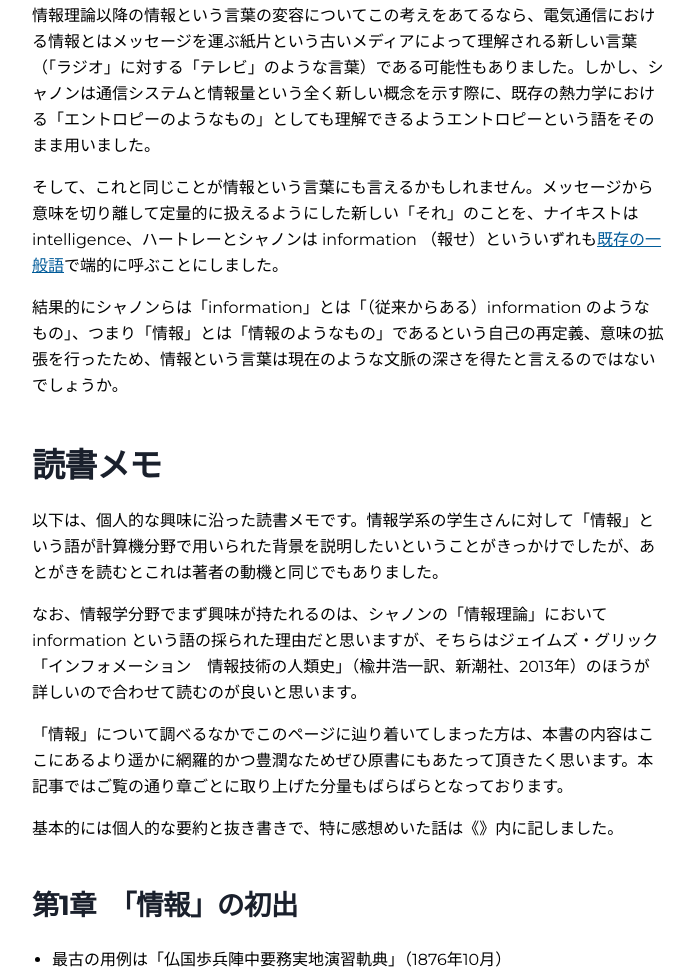
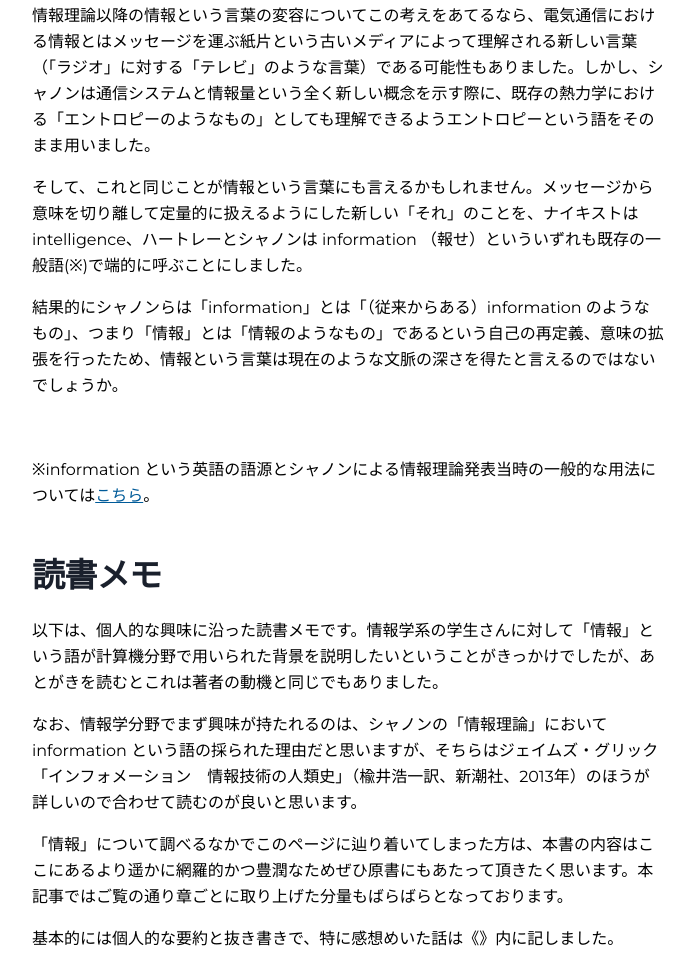
Before and after one commit to sosuisen/sosuisen-site, a Gatsby site: page /2022-02-16-what-is-information/ in a window 1280 px wide. Shown: the part 3119-4088 px from the top of the page, without its empty margins (292-986 px from the left). Built offline with nearby package versions, Linux system fonts and the light colour scheme; Gatsby itself is replaced by a stand-in of ours; some packages are replaced by stand-ins of ours.

Commit message:
fix: 2022-02-16-what-is-information

```diff
--- a/content/blog/2022-02-16-what-is-information.md
+++ b/content/blog/2022-02-16-what-is-information.md
@@ -64,10 +64,13 @@
 
 情報理論以降の情報という言葉の変容についてこの考えをあてるなら、電気通信における情報とはメッセージを運ぶ紙片という古いメディアによって理解される新しい言葉（「ラジオ」に対する「テレビ」のような言葉）である可能性もありました。しかし、シャノンは通信システムと情報量という全く新しい概念を示す際に、既存の熱力学における「エントロピーのようなもの」としても理解できるようエントロピーという語をそのまま用いました。
 
-そして、これと同じことが情報という言葉にも言えるかもしれません。メッセージから意味を切り離して定量的に扱えるようにした新しい「それ」のことを、ナイキストは intelligence、ハートレーとシャノンは information （報せ）といういずれも[既存の一般語](https://www.etymonline.com/word/information)で端的に呼ぶことにしました。
+そして、これと同じことが情報という言葉にも言えるかもしれません。メッセージから意味を切り離して定量的に扱えるようにした新しい「それ」のことを、ナイキストは intelligence、ハートレーとシャノンは information （報せ）といういずれも既存の一般語(※)で端的に呼ぶことにしました。
 
 結果的にシャノンらは「information」とは「（従来からある）information のようなもの」、つまり「情報」とは「情報のようなもの」であるという自己の再定義、意味の拡張を行ったため、情報という言葉は現在のような文脈の深さを得たと言えるのではないでしょうか。
 
+
+
+※information という英語の語源とシャノンによる情報理論発表当時の一般的な用法については[こちら](https://www.etymonline.com/word/information)。
 
 ## 読書メモ
 
```
